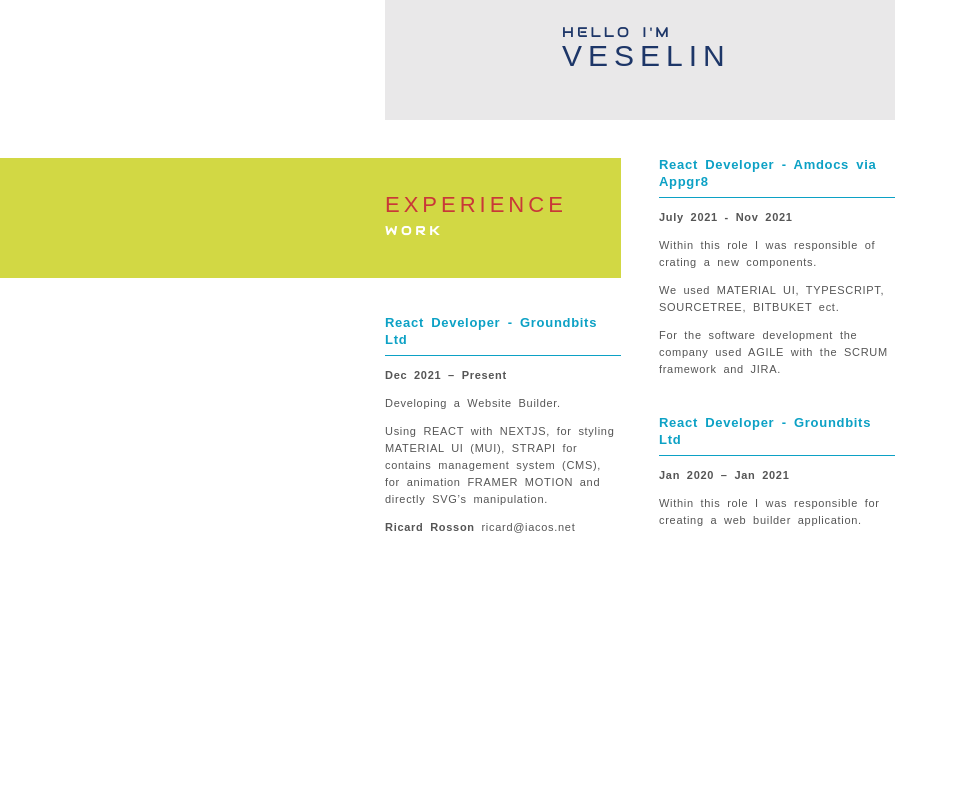
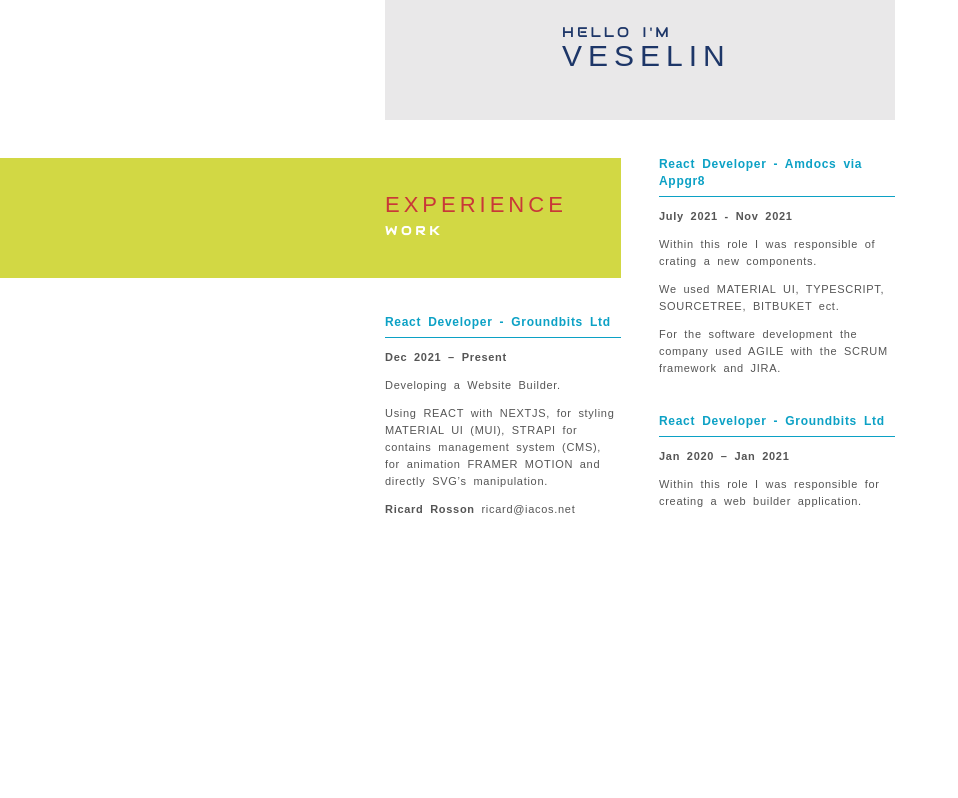
Before and after one commit to bacc0/trayanovCV, a Next.js app: page / in a window 1280 px wide. Shown: the top 798 px of the page, without its empty margins (0-958 px from the left). Built offline with nearby package versions, Linux system fonts and the light colour scheme.

Commit message:
font-size change

```diff
--- a/styles/styles.css
+++ b/styles/styles.css
@@ -24,7 +24,7 @@ body hr {
 body h3 {
   color: #0CA1C5;
   margin-top: -2px;
-  font-size: 13px;
+  font-size: 12px;
 }
 
 body h1 {
--- a/styles/styles.scss
+++ b/styles/styles.scss
@@ -33,7 +33,7 @@ body {
      h3 {
           color: #0CA1C5;
           margin-top: -2px;
-          font-size: 13px;
+          font-size: 12px;
      }
 
      h1 {
```
